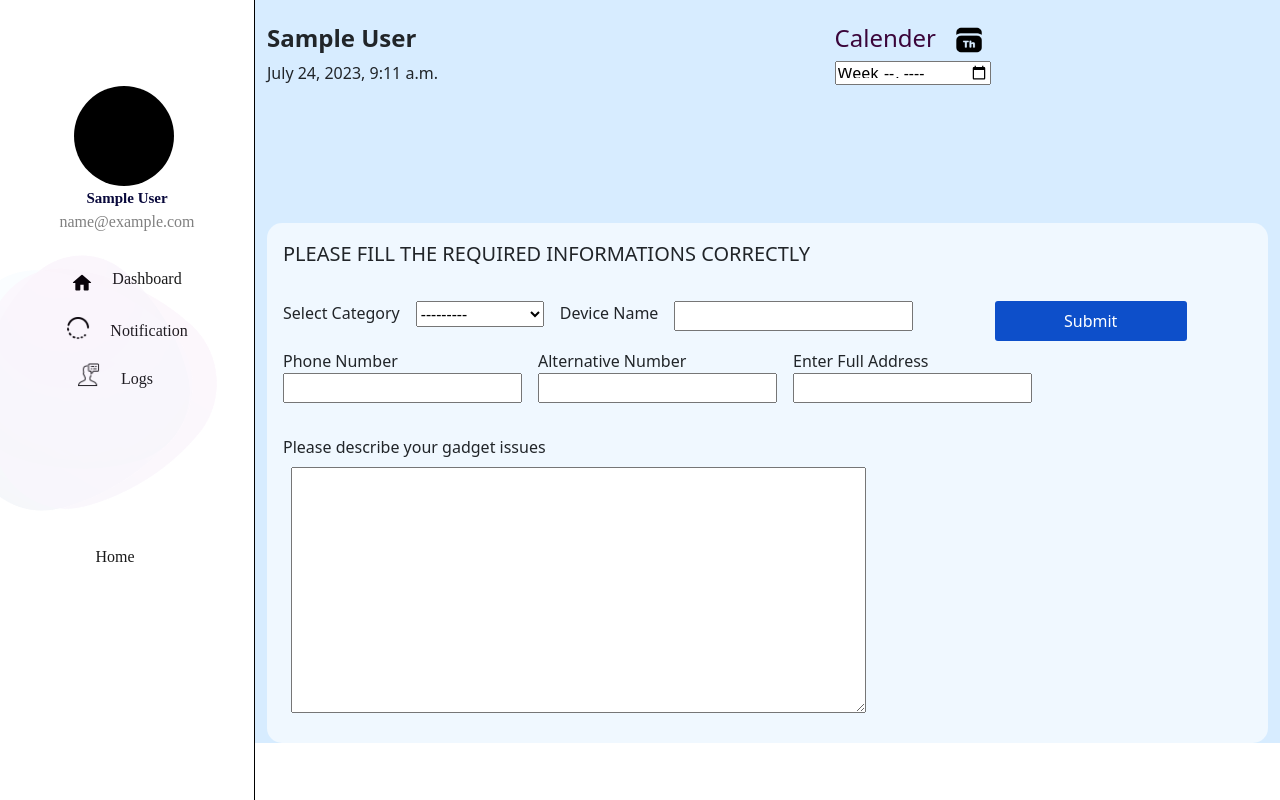
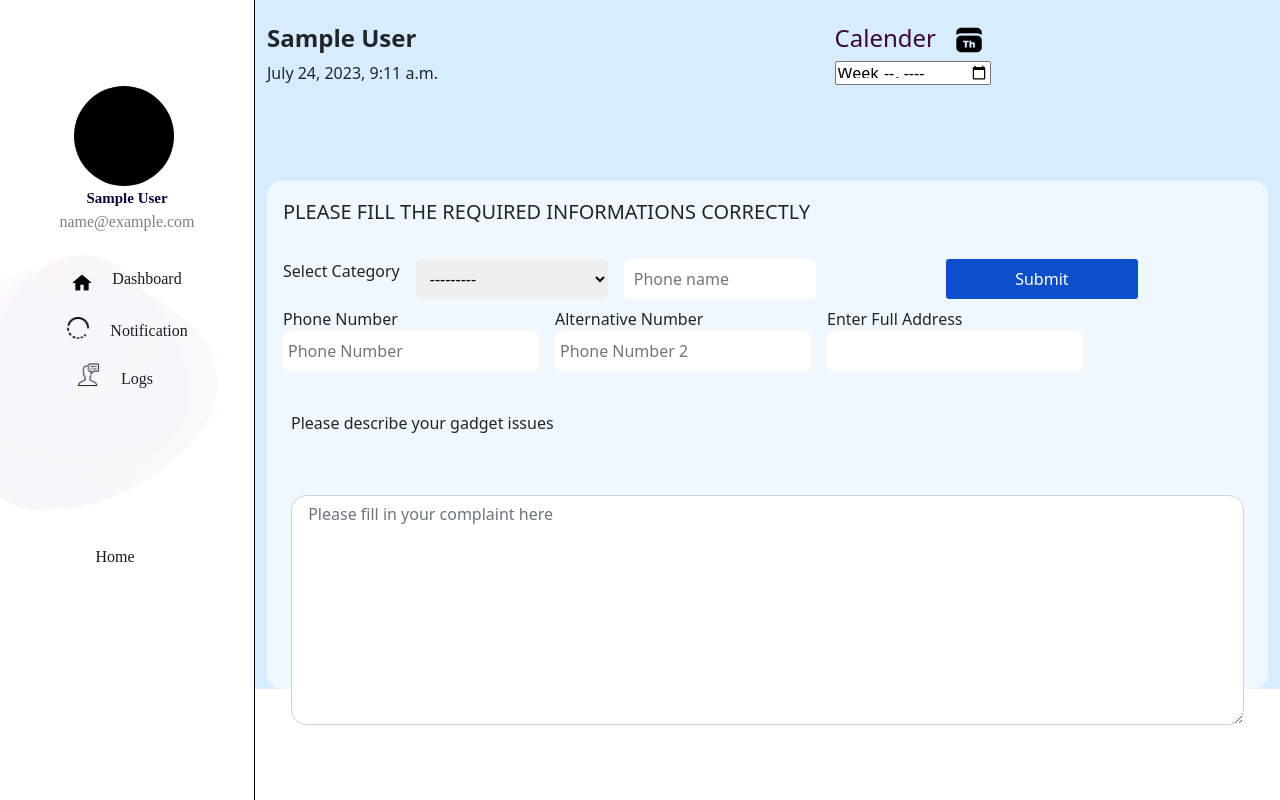
Before and after one commit to DamilareArise/fixful, a Django app: page /requestapp/request_form/ in a window 1280 px wide. Run offline with Django 4.2, Linux system fonts and the light colour scheme; the visitor is signed in with stand-in values (Sample User, id 1); data comes from the database, SQL or seed files in the repository; parts of the project's set-up code (start-up, migrations or seed data) failed here and were passed over; some libraries are stand-ins or nearby versions.

Commit message:
12th aug

```diff
--- a/fixful/template/registration/login.html
+++ b/fixful/template/registration/login.html
@@ -6,11 +6,11 @@
     <div style="margin-top: 10vh;">
         <div class="row">
         <div class="col-3"></div>
-        <div class="col-md-6 col-12 col-offset-3" style="margin-top: 20px;">
-            <form method='post' class='mt-4'>
+        <div class="col-md-6 col-12" style="margin-top: 20px;">
+            <form method='post' class='p-5'>
                 {% csrf_token %}
                 {% load bootstrap %}
-                {{form |bootstrap_horizontal:'col-lg-6'}}
+                {{form |bootstrap_horizontal:'col-sm-6'}}
 
                 <div class="d-flex justify-content-center mt-3">
                     <input class='btn btn-primary me-3' type='submit' value='login'>
--- a/fixful/template/registration/signup.html
+++ b/fixful/template/registration/signup.html
@@ -7,7 +7,7 @@
             <div class="row">
             <div class="col-3"></div>
             <div class="col-md-6 col-12 col-offset-3">
-                <form method='post' class='mt-4 p-4'>
+                <form method='post' class='mt-4 p-5'>
                     {% csrf_token %}
                     {% load bootstrap %}
                     {{form |bootstrap_horizontal:'col-lg-6'}}
--- a/fixful/template/requestapp/request.html
+++ b/fixful/template/requestapp/request.html
@@ -21,15 +21,15 @@
           />
         </div>
       </div>
-      <div class="container">
-        <span class="text-secondary fs-3 m-5">
+
+    </div>
     {% if messages %}
+    <span class="text-secondary fs-4 m-5 ">
       {% for message in messages %}
           {{message}}
       {% endfor %}
-          {% endif %}</span>
-      </div>
-    </div>
+    </span>
+        {% endif %}
     <form method="post" enctype="multipart/form-data">
       {% csrf_token %}
       <div class="stat mt-lg-2 mt-sm-5 supe sup">
@@ -43,47 +43,86 @@
                 >Select Category
               </label>
               <div class="ms-3">
-                  {{form.category}}
+                <select class="select-forsupport" id="{{ form.category.id_for_label }}" name="{{ form.category.name }}">
+                  {% for choice in form.category.field.choices %}
+                      <option value="{{ choice.0 }}" {% if choice.0 == form.category.value %}selected{% endif %}>{{ choice.1 }}</option>
+                  {% endfor %}
+                </select>
               </div>
-              <label for="basic-url" class="form-label ms-3"
-              > Device Name
-            </label>
-            <div class="ms-3">
-                {{form.device_name}}
-            </div>
+              <input
+                  class="select-forsupport ms-3"
+                  placeholder="Phone name"
+                  type="text"
+                  id="{{ form.device_name.id_for_label }}"
+                  name="{{ form.device_name.name }}"
+
+                />
                 <div class="mx-auto">
-                <input type="submit" value="Submit" class="submit-reqbtn btn" />
+                  <a href="" class="white"
+                    ><button class="submit-reqbtn btn" onclick="">
+                      Submit
+                    </button></a
+                  >
                 </div>
               </div>
               <div class="d-flex ms-3 mt-2">
                 <div class="">
                   <label for="Home">Phone Number</label><br />
-                {{ form.phone_number }}
+                  <input
+                    type="tel"
+                    class="input-pers"
+                    placeholder="Phone Number"
+                    id="{{ form.phone_number.id_for_label }}"
+                    name="{{ form.phone_number.name }}"
+
+                  />
                 </div>
                 <div class="ms-3">
                   <label for="Office">Alternative Number</label><br />
-                {{ form.phone_number }}
+                  <input
+                    type="tel"
+                    class="input-pers"
+                    placeholder="Phone Number 2"
+                    id="{{ form.phone_number.id_for_label }}"
+                    name="{{ form.phone_number.name }}"
+
+                  />
                 </div>
                 <div class="ms-3">
                   <label for="Firstname">Enter Full Address</label><br />
-                {{ form.address }}
+                  <input
+                    type="text"
+                    class="input-pers"
+                    id="{{ form.address.id_for_label }}"
+                    name="{{ form.address.name }}"
+
+                  />
                 </div>
               </div>
             </div>
           </div>
-        <div class="p-3 reg" >
+
+          <div class="p-4 reg">
             <div class="">
               <label for="Email" class="mt-3"
                 >Please describe your gadget issues</label
               >
-            <div class="p-2">
-              {{ form.description }}
+              <div class="input-group regu">
+                <textarea
+                  class="form-control sup"
+                  rows="9"
+                  aria-label="With textarea"
+                  placeholder=" Please fill in your complaint here "
+                  id="{{ form.description.id_for_label }}"
+                  name="{{ form.description.name }}"
+                  value="{{ form.description.value }}"
+                ></textarea>
+              </div>
             </div>
           </div>
         </div>
       </div>
     </form>
-  </div>
 </main>
 
 {% endblock %}
--- a/fixful/template/userapp/dashboard.html
+++ b/fixful/template/userapp/dashboard.html
@@ -317,7 +317,7 @@
                 </div>
               </div>
 
-              <div class="col-lg-4 mo col-sm-12 mt-5">
+              <div class="col-lg-4 m-4 col-sm-12 mt-5">
                 <div class="fix-nwboard col-lg-12 col-sm-12 mt-5">
                   <div
                     class="d-flex flex-column me-3 p-3 justify-content-between h-100 w-100"
--- a/static/css/style.css
+++ b/static/css/style.css
@@ -10,6 +10,7 @@ button {
 }
 .sidebar-nav {
   font-family: 'Raleway';
+
   width: var(--offcanvas-width)
 }
 .sidebar-link {
@@ -279,7 +280,6 @@ button {
   margin-left: -80px;
   rotate: 120deg;
   opacity: 05%;
-  z-index: 10;
 }
 
 .regu{
```
Also changed, not shown: fixful/template/common2.html (+4 -6 lines), fixful/template/consultapp/support.html (+39 -16 lines). Lines whose indentation alone changed are shown as unchanged.
